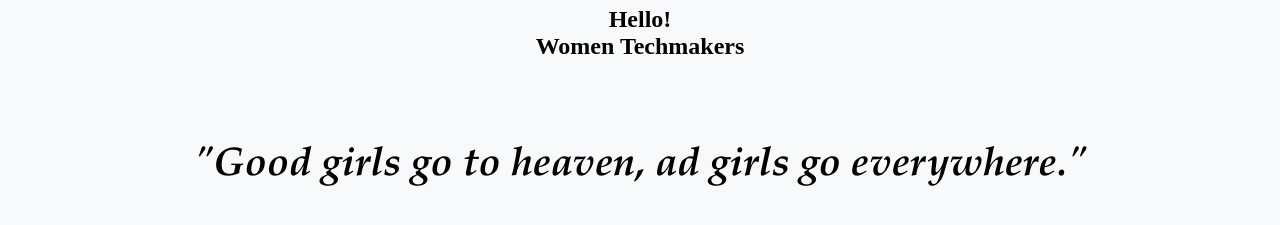
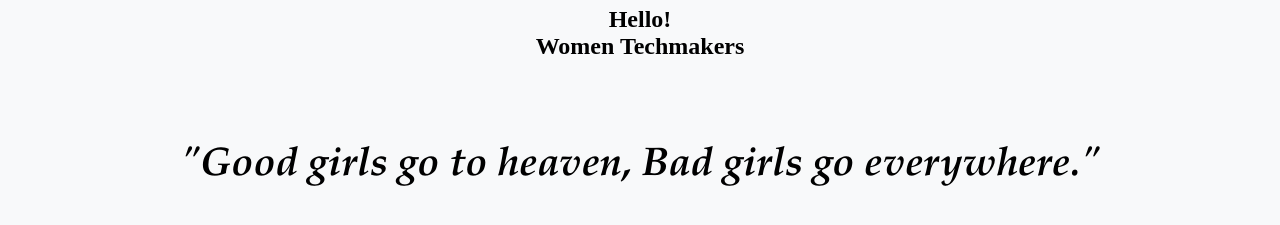
Before and after one commit to seun9ye0n/hwhw_study, a plain HTML site: page 1.home.html in a window 1280 px wide. Shown: the part 233-458 px from the top of the page. Drawn offline with Linux system fonts and the light colour scheme.

Commit message:
Update 1.home.html

```diff
--- a/1.home.html
+++ b/1.home.html
@@ -90,7 +90,7 @@
   <br>
   <h1>
     <p class="serif">
-      "Good girls go to heaven, ad girls go everywhere."</p>
+      "Good girls go to heaven, Bad girls go everywhere."</p>
   </h1>
 
 <!--
```
